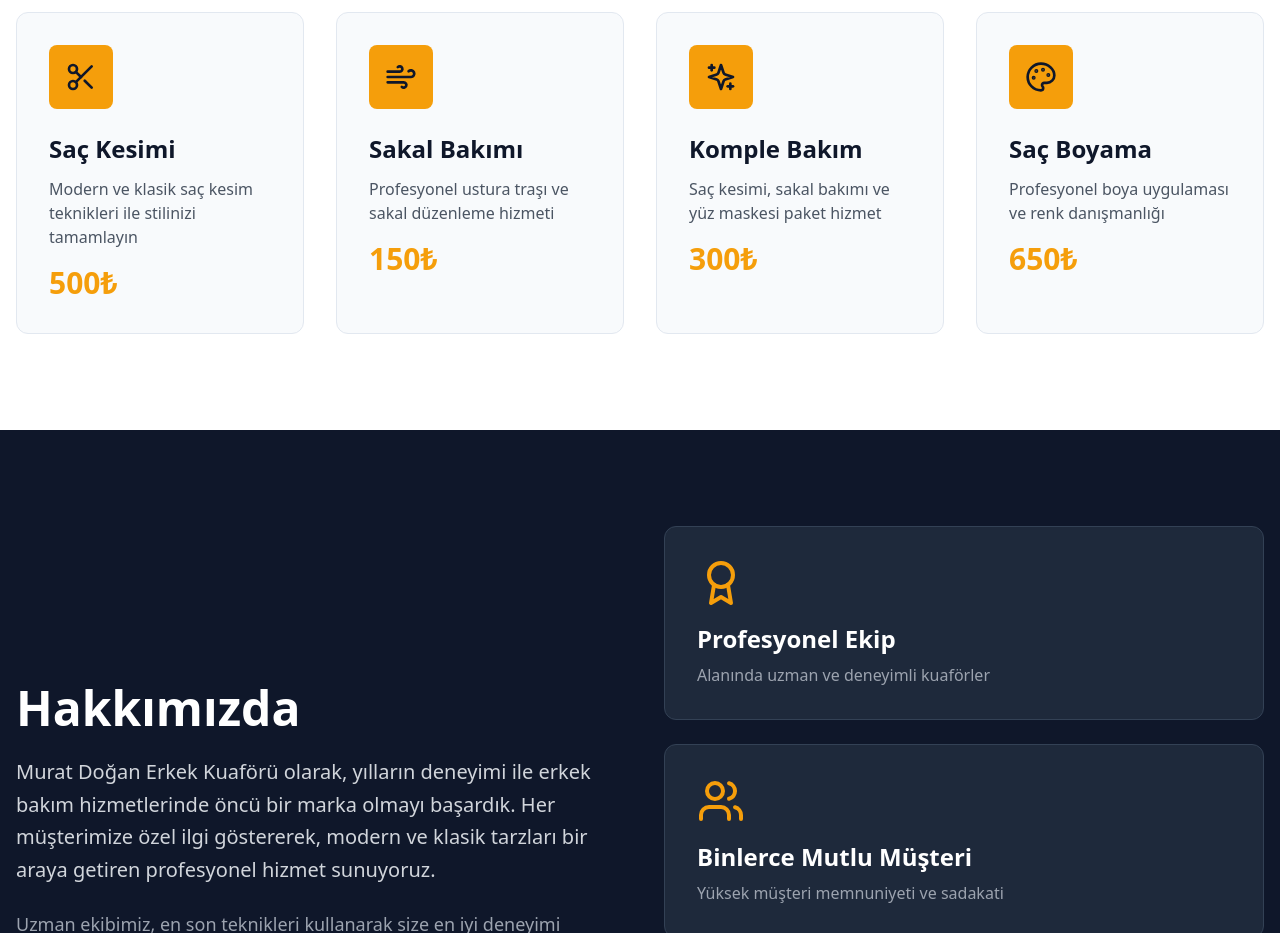
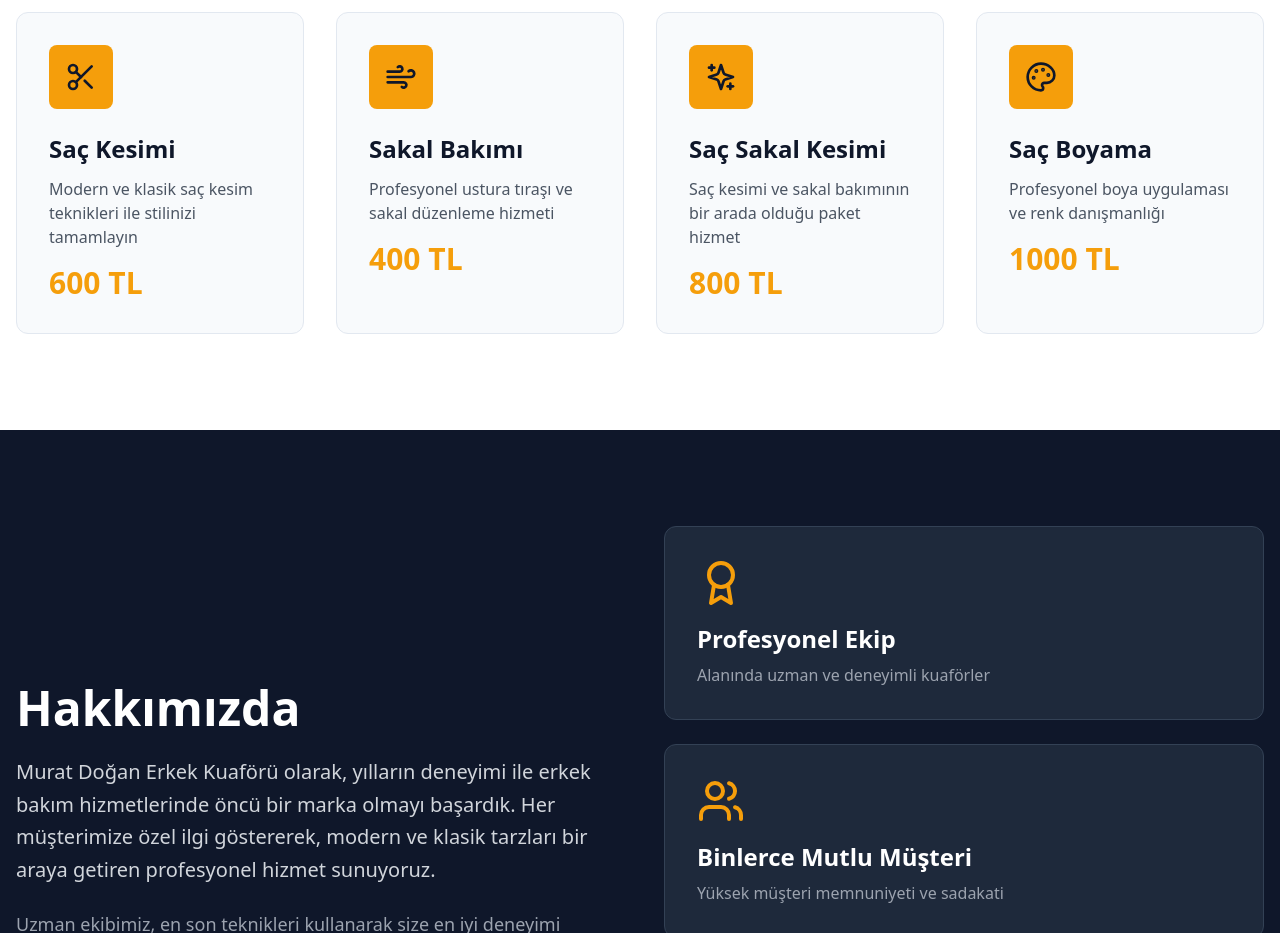
Before and after one commit to salim-taha/Barb_last, a React (Vite) app: page / in a window 1280 px wide. Shown: the part 1040-1973 px from the top of the page. Built offline with nearby package versions, Linux system fonts and the light colour scheme; no server answers.

Commit message:
Add files via upload
prices

```diff
--- a/src/components/Services.tsx
+++ b/src/components/Services.tsx
@@ -5,25 +5,25 @@ const services = [
     icon: Scissors,
     title: 'Saç Kesimi',
     description: 'Modern ve klasik saç kesim teknikleri ile stilinizi tamamlayın',
-    price: '500₺'
+    price: '600 TL' // Fiyat güncellendi
   },
   {
     icon: Wind,
     title: 'Sakal Bakımı',
-    description: 'Profesyonel ustura traşı ve sakal düzenleme hizmeti',
-    price: '150₺'
+    description: 'Profesyonel ustura tıraşı ve sakal düzenleme hizmeti',
+    price: '400 TL' // Fiyat güncellendi
   },
   {
     icon: Sparkles,
-    title: 'Komple Bakım',
-    description: 'Saç kesimi, sakal bakımı ve yüz maskesi paket hizmet',
-    price: '300₺'
+    title: 'Saç Sakal Kesimi', // İsim güncellendi
+    description: 'Saç kesimi ve sakal bakımının bir arada olduğu paket hizmet',
+    price: '800 TL' // Fiyat güncellendi
   },
   {
     icon: Palette,
     title: 'Saç Boyama',
     description: 'Profesyonel boya uygulaması ve renk danışmanlığı',
-    price: '650₺'
+    price: '1000 TL' // Fiyat güncellendi
   }
 ];
 
```
